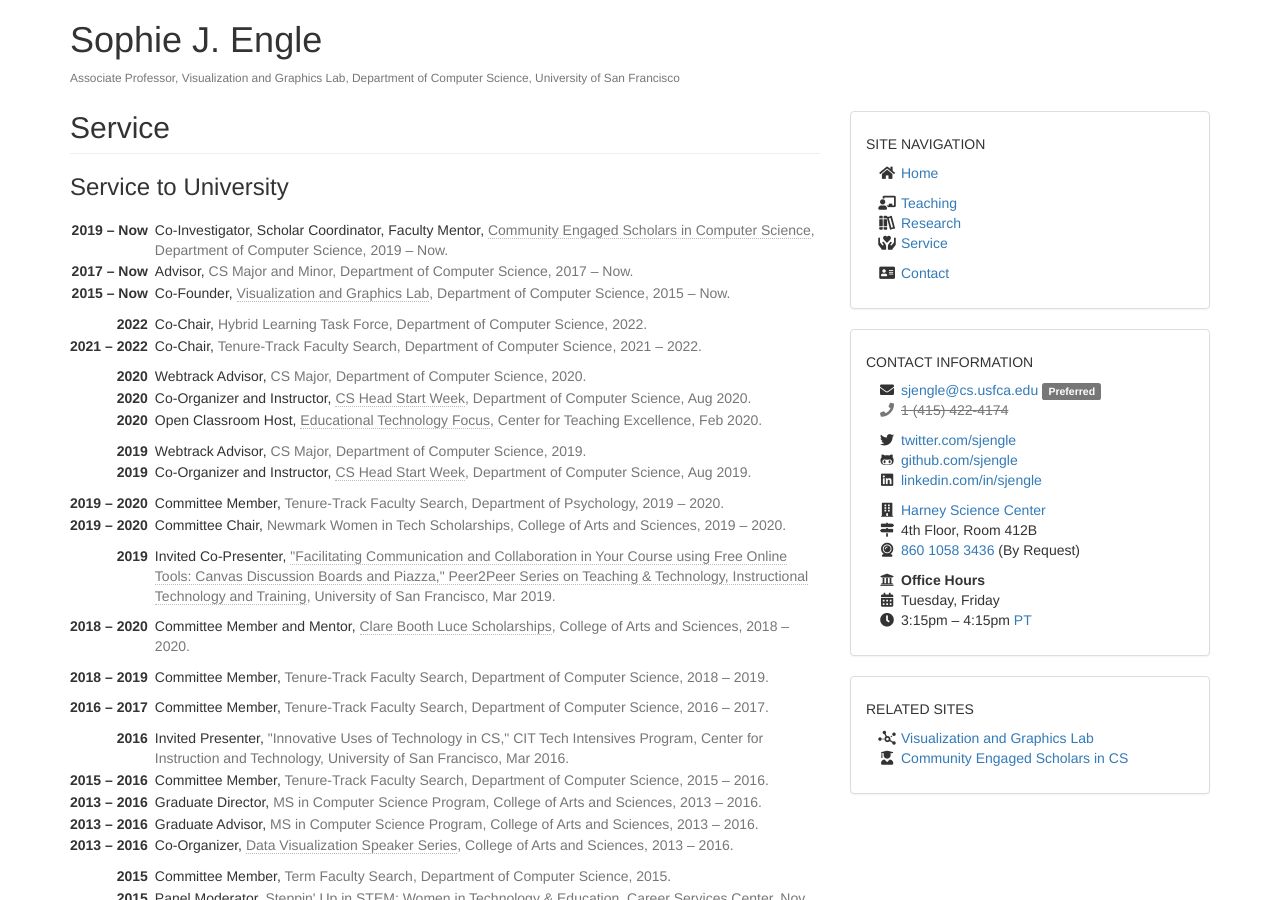
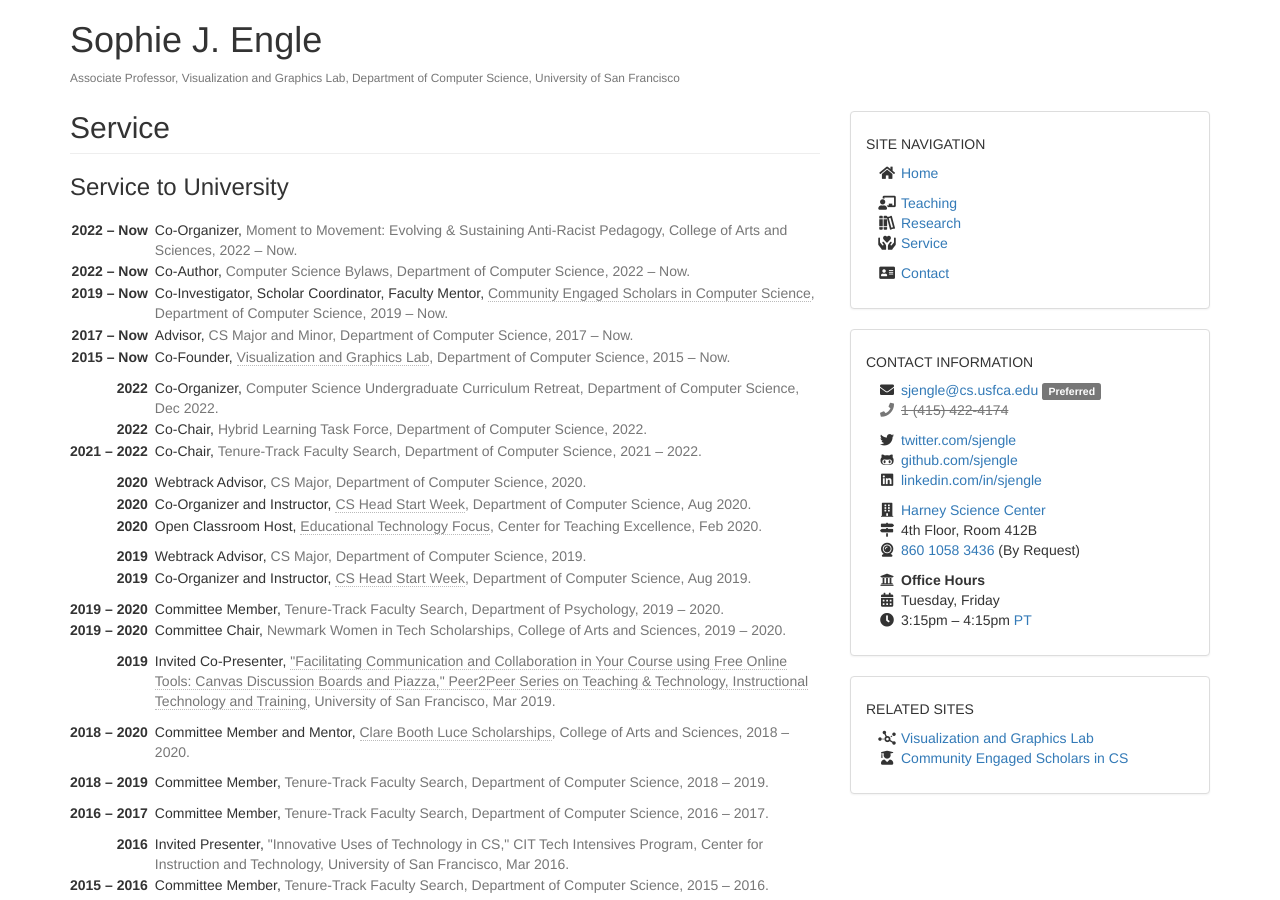
Before and after one commit to sjengle/sjengle.github.io, a Jekyll site: the page built from service.html, in a window 1280 px wide and 900 px high. Built offline with Jekyll 4.4.1, drawn with Linux system fonts in a browser that asks for light colours.

Commit message:
Updating service

```diff
--- a/_data/service.yaml
+++ b/_data/service.yaml
@@ -248,6 +248,30 @@ university:
     key: '2022A'
     url: false
 
+  - ref: 'Co-Organizer'
+    org: 'Computer Science Undergraduate Curriculum Retreat'
+    loc: 'Department of Computer Science'
+    beg: false
+    end: 2022-12-16
+    key: '2022B'
+    url: false
+
+  - ref: 'Co-Author'
+    org: 'Computer Science Bylaws'
+    loc: 'Department of Computer Science'
+    beg: 2022
+    end: 'Now'
+    key: 'Now-2022A'
+    url: false
+
+  - ref: 'Co-Organizer'
+    org: 'Moment to Movement: Evolving & Sustaining Anti-Racist Pedagogy'
+    loc: 'College of Arts and Sciences'
+    beg: 2022
+    end: 'Now'
+    key: 'Now-2022B'
+    url: false
+
   - ref: 'Advisor'
     org: 'CS Major and Minor'
     loc: 'Department of Computer Science'
```
Also changed, not shown: index.html (+8 -3 lines).
